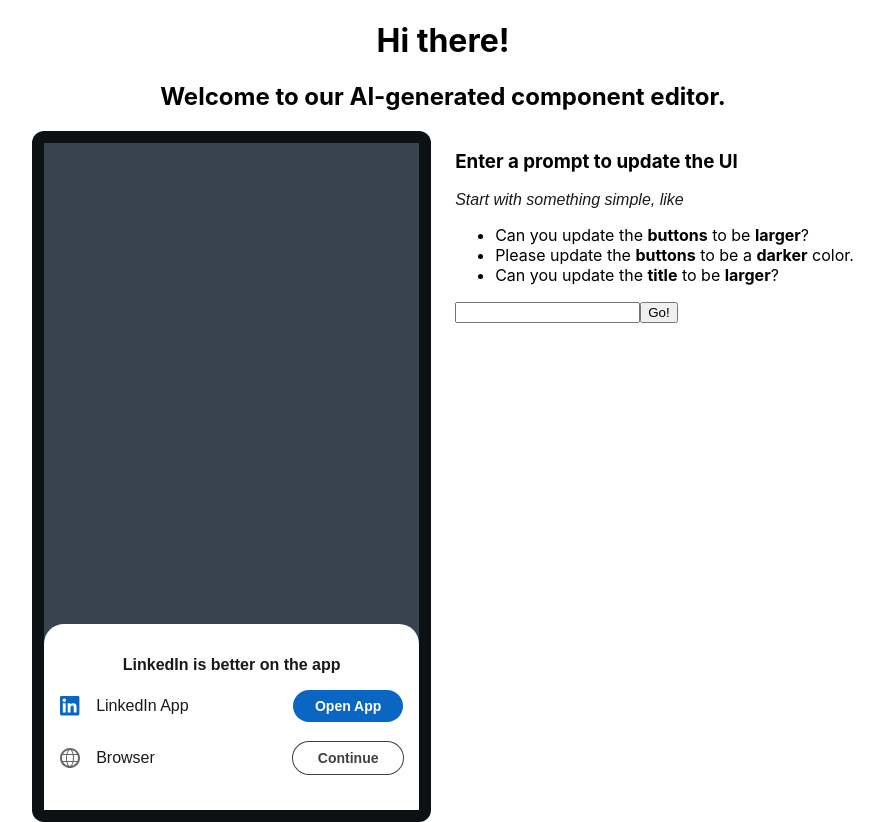
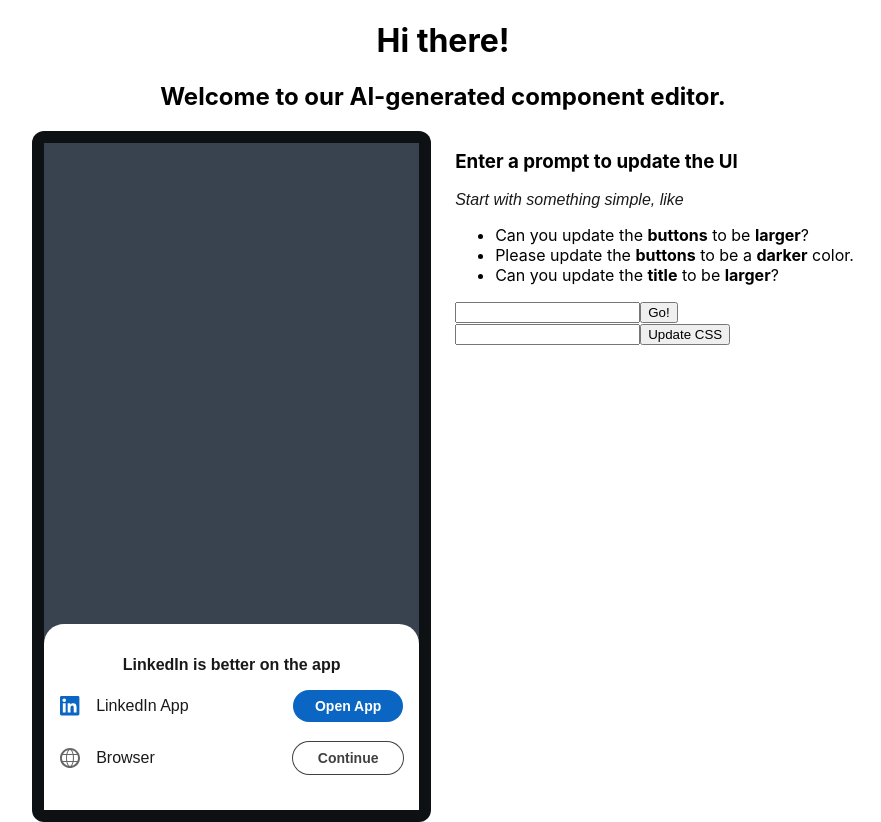
Before and after one commit to qiuyingyue/linkedin-genai-hackathon, a React (Create React App) app: page / in a window 1280 px wide. Shown: the whole page, without its empty margins (197-1078 px from the left). Built offline with nearby package versions, Linux system fonts and the light colour scheme.

Commit message:
Create dummy generative AI calls with simple input boxes and trigger buttons

```diff
--- a/src/App.css
+++ b/src/App.css
@@ -74,3 +74,9 @@
 .options-option label {
   margin-bottom: 4px;
 }
+
+/* Gen AI */
+.gen-ai {
+  display: flex;
+  flex-direction: column;
+}
--- /dev/null
+++ b/src/GenAi.js
@@ -0,0 +1,42 @@
+function GenAi() {
+
+  /**
+   * Placeholder for the API call with the text input from a user
+   */
+  function callAi() {
+    const input = document.querySelector('#gen-ai-input');
+    console.log('We should make a call to the API with input ', input.value);
+  }
+
+  /**
+   * For the time being, include a manual update mechanism to test the style tag update
+   */
+  function manuallyUpdateStyles() {
+    const output = document.querySelector('#gen-ai-output');
+    updateStyles(output.value);
+  }
+
+  /**
+   * Replace the DOM <style> tag content with new CSS
+   * @param {String} newCss - AI-generated CSS which should replace our existing styles
+   */
+  function updateStyles(newCss) {
+    const styleTag = document.querySelector('#upsell-styles');
+    styleTag.innerHTML = newCss;
+  }
+
+  return (
+    <div class="gen-ai">
+      <div>
+        <input type="text" id="gen-ai-input" name="gen-ai-input"></input>
+        <button onClick={callAi}>Go!</button>
+      </div>
+      <div>
+        <input type="text" id="gen-ai-output" name="gen-ai-output"></input>
+        <button onClick={manuallyUpdateStyles}>Update CSS</button>
+        </div>
+    </div>
+  );
+}
+
+export default GenAi;
--- a/src/Options.js
+++ b/src/Options.js
@@ -1,3 +1,5 @@
+import GenAi from './GenAi';
+
 function Options() {
   return (
     <div class="options">
@@ -8,7 +10,7 @@
         <li>Please update the <strong>buttons</strong> to be a <strong>darker</strong> color.</li>
         <li>Can you update the <strong>title</strong> to be <strong>larger</strong>?</li>
       </ul>
-      <input type="text" id="lname" name="lname"></input><button>Go!</button>
+      <GenAi/>
     </div>
   );
 }
--- a/src/UpsellStyles.js
+++ b/src/UpsellStyles.js
@@ -1,6 +1,6 @@
 function UpsellStyles() {
   return (
-    <style>
+    <style id="upsell-styles">
       {
         `
         .container {
```
